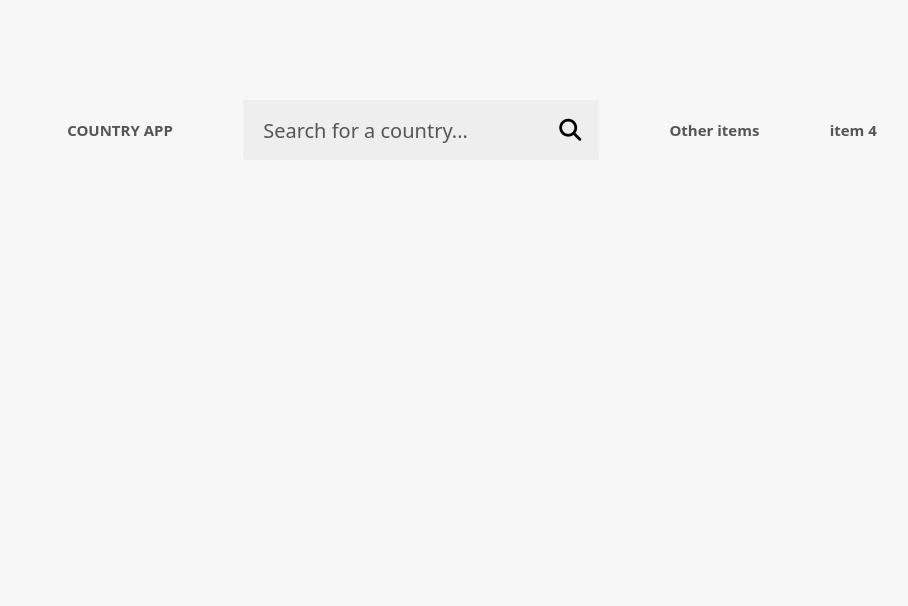
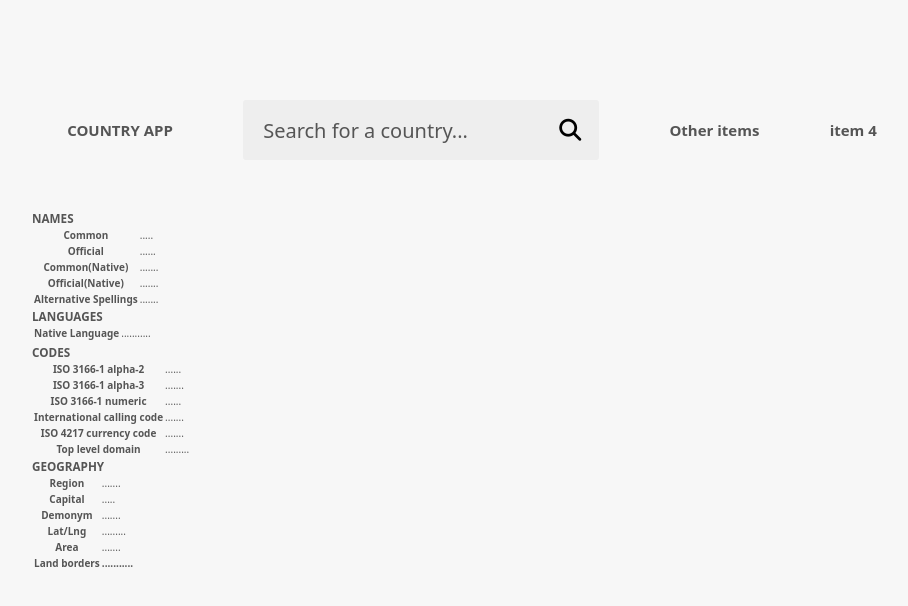
Before and after one commit to ahabab23/End-of-phase-1-project, a plain HTML site: page index.html in a window 1280 px wide. Shown: the whole page, without its empty margins (168-1076 px from the left). Drawn offline with Linux system fonts and the light colour scheme; no server answers.

Commit message:
adds content to a table

```diff
--- a/index.html
+++ b/index.html
@@ -1,5 +1,6 @@
 <!DOCTYPE html>
 <html lang="en">
+
 <head>
     <meta charset="UTF-8">
     <meta name="viewport" content="width=device-width, initial-scale=1.0">
@@ -8,6 +9,7 @@
     <script defer src="script.js"></script>
     <title>Country App</title>
 </head>
+
 <body>
     <header>
         <nav>
@@ -25,9 +27,10 @@
         </nav>
 
     </header>
-<main class="container">
-    <div class="countries">
-        <!-- <div class="country">
+    <main>
+        <section class="container">
+            <div class="countries">
+                <!-- <div class="country">
             <img class="country_img" src="" alt="country flag">
             <div class="country_data">
                 <h3 class="country_name">COUNTRY</h3>
@@ -38,9 +41,121 @@
             </div>
 
         </div> -->
-    </div>
+            </div>
 
-</main>
+        </section>
+        <section class="country-info">
+            <div>
+                <h2></h2>
+                <div class="table-data">
+                    <div class="properties">
+                        <h3>NAMES</h3>
+                        <table>
+                            <tr>
+                                <th>Common</th>
+                                <td>.....</td>
+
+                            </tr>
+                            <tr>
+                                <th>Official</th>
+                                <td>......</td>
+
+                            </tr>
+                            <tr>
+                                <th>Common(Native)</th>
+                                <td>.......</td>
+
+                            </tr>
+                            <tr>
+                                <th>Official(Native)</th>
+                                <td>.......</td>
+
+                            </tr>
+                            <tr>
+                                <th>Alternative Spellings</th>
+                                <td>.......</td>
+                            </tr>
+                        </table>
+                    </div>
+                    <div class="properties">
+                        <h3>LANGUAGES</h3>
+                        <table>
+                            <tr>
+                                <th>Native Language</th>
+                                <td>...........</td>
+                            </tr>
+
+                            <tr class="lang">
+
+                            </tr>
+                        </table>
+
+
+                    </div>
+                    <div class="properties">
+                        <h3>CODES</h3>
+                        <table>
+                            <tr>
+                                <th>ISO 3166-1 alpha-2</th>
+                                <td>......</td>
+                            </tr>
+                            <tr>
+                                <th>ISO 3166-1 alpha-3</th>
+                                <td>.......</td>
+                            </tr>
+                            <tr>
+                                <th>ISO 3166-1 numeric</th>
+                                <td>......</td>
+                            </tr>
+                            <tr>
+                                <th>International calling code</th>
+                                <td>.......</td>
+                            </tr>
+                            <tr>
+                                <th>ISO 4217 currency code</th>
+                                <td>.......</td>
+                            </tr>
+                            <tr>
+                                <th>Top level domain</th>
+                                <td>.........</td>
+                            </tr>
+                        </table>
+
+                    </div>
+                    <div class="properties">
+                        <h3>GEOGRAPHY</h3>
+                        <table>
+                            <tr>
+                                <th>Region</th>
+                                <td>.......</td>
+                            </tr>
+                            <tr>
+                                <th>Capital</th>
+                                <td>.....</td>
+                            </tr>
+                            <tr>
+                                <th>Demonym</th>
+                                <td>.......</td>
+                            </tr>
+                            <tr>
+                                <th>Lat/Lng</th>
+                                <td>.........</td>
+                            </tr>
+                            <tr>
+                                <th>Area</th>
+                                <td>.......</td>
+                            </tr>
+                            <tr>
+                                <th>Land borders</th>
+                                <th>...........</th>
+                            </tr>
+                        </table>
+                    </div>
+                </div>
+
+        </section>
+    </main>
 
 </body>
+
 </html>
```
